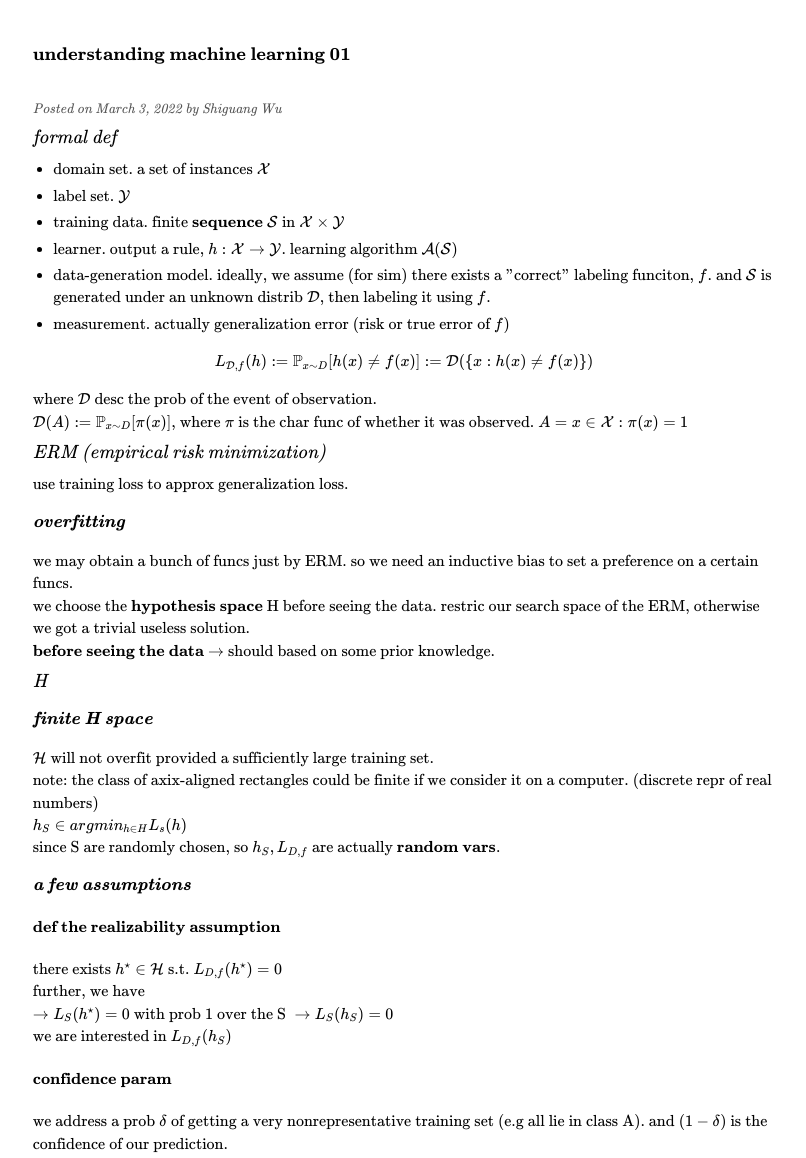
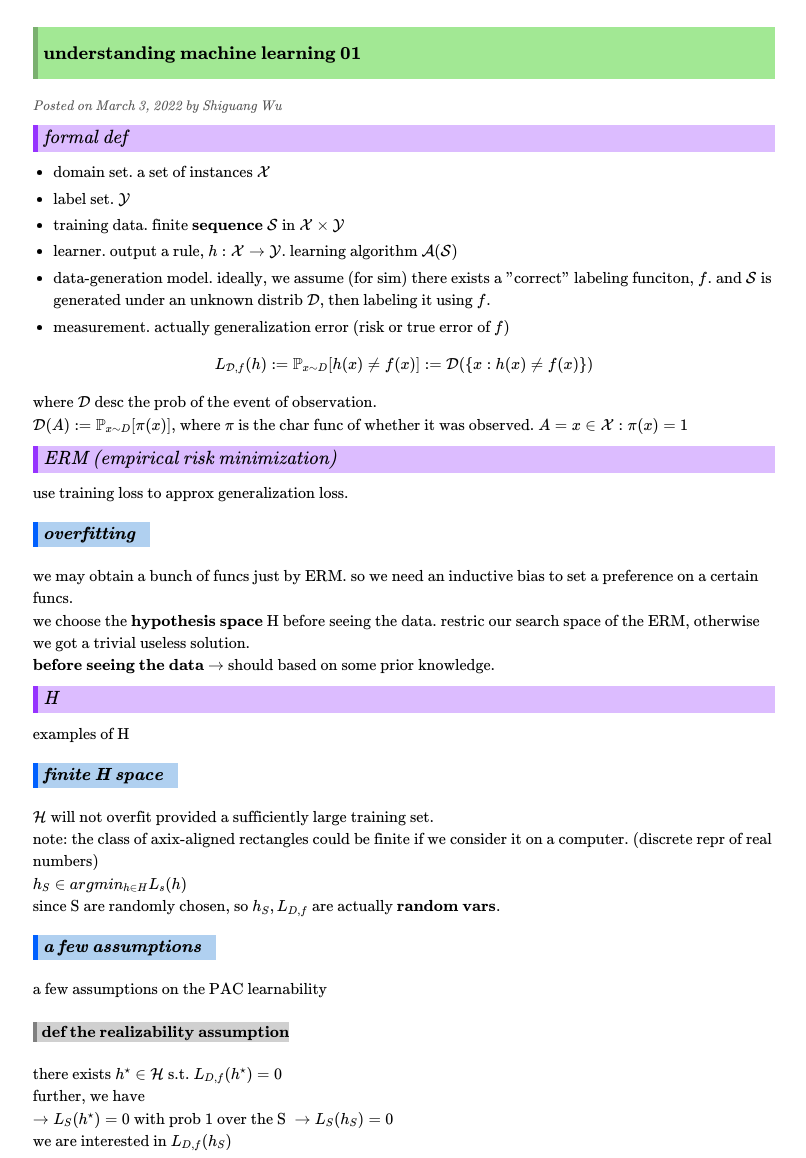
Before and after one commit to Furyton/my-little-notes, a plain HTML site: page docs/understanding-machine-learning-01.html in a window 1280 px wide. Shown: the part 53-1211 px from the top of the page, without its empty margins (236-1042 px from the left). Drawn offline with nearby package versions, Linux system fonts and the light colour scheme.

Commit message:
change style to highlight the titles add few words in UML-01

```diff
--- a/css/blog.css
+++ b/css/blog.css
@@ -31,46 +31,6 @@
   /* printing hide lame things*/
   @media print {
       .hide-on-print { display: none !important; }
-  }
-  .theorem-environment{
-    color: #000;
-    padding: 0 0;
-    margin: 0.6em 0;
-    font-style: italic;
-  }
-  .theorem-header {
-    font-weight: bold;
-    font-style: normal;
-  }
-  .theorem-header .index:before {
-    content: ' ';
-  }
-  .theorem-header .name:before {
-    content: ' (';
-  }
-  .theorem-header .name:after {
-    content: ')';
-  }
-  .theorem-header:after {
-    content: '.\2002\2002';
-  }
-  .theorem-header + p{
-      display:inline;
-  }
-  .Proof .type {
-    font-style: italic;
-    font-weight: normal;
-  }
-  .Proof {
-    padding: 0 0;
-    font-style: normal;
-    position: relative;
-  }
-  .Proof:after {
-    content: '◾️';
-    position: absolute;
-    right: -12px;
-    bottom: -2px;
   }
 
   table.postindex{
@@ -147,3 +107,61 @@
   nav ul li a {
       border: 0;
   }
+
+  h1 {
+    font-size: 1.15em;
+    line-height: 2.5em;
+    font-weight: bold;
+    margin: 0;
+    /* display:inline-block; */
+    padding:3px 15px;
+    /* margin-left:10px; */
+    background-color: #A2E894;
+    border-left: solid 0.3em #7AB06F;
+    padding-left: 0.3em;
+}
+
+h2 {
+    font-size: 1.2em;
+    font-style: italic;
+    font-weight: normal;
+    margin-top: 0.5em;
+    margin-bottom: 0.5em;
+    /* margin: 0; */
+    /* display:inline-block; */
+    padding:3px 15px;
+    /* margin-left:10px; */
+    background-color: #dcbcff;
+    border-left: solid 0.3em #9633ff;
+    padding-left: 0.3em;
+}
+h3 {
+    font-size: 1.1em;
+    font-style: italic;
+    font-weight: bold;
+    display:inline-block;
+    padding:3px 15px;
+    /* margin-left:10px; */
+    background-color: #b0d0f0;
+    border-left: solid 0.3em rgb(0,96,255);
+    padding-left: 0.3em;
+}
+/* You must be doing it wrong... if you use the following headings
+No one need more than 3 levels in a short article... */
+h4 {
+    font-size: 1em;
+
+    display:inline-block;
+    /* padding:3px 15px; */
+    /* margin-left:10px; */
+    background-color: #d0d0d0;
+    border-left: solid 0.3em rgb(128,128,128);
+    padding-left: 0.3em;
+}
+h5 {
+    font-size: 0.8em;
+
+    background-color: #f0b0b0;
+    border-left: solid 0.3em #f06060;
+    padding-left: 0.3em;
+}
--- a/docs/understanding-machine-learning-01.html
+++ b/docs/understanding-machine-learning-01.html
@@ -62,12 +62,14 @@ L_{\mathcal{D},f}(h):=\mathbb{P}_{x\sim D}[h(x)\neq f(x)]:=\mathcal{D}(\{x:h(x)\
 <p>we choose the <strong>hypothesis space</strong> H before seeing the data. restric our search space of the ERM, otherwise we got a trivial useless solution.</p>
 <p><strong>before seeing the data</strong> <span class="math inline">\(\rightarrow\)</span> should based on some prior knowledge.</p>
 <h2 id="h">H</h2>
+<p>examples of H</p>
 <h3 id="finite-h-space">finite H space</h3>
 <p><span class="math inline">\(\mathcal{H}\)</span> will not overfit provided a sufficiently large training set.</p>
 <p>note: the class of axix-aligned rectangles could be finite if we consider it on a computer. (discrete repr of real numbers)</p>
 <p><span class="math inline">\(h_S\in argmin_{h\in H}L_s(h)\)</span></p>
 <p>since S are randomly chosen, so <span class="math inline">\(h_S,L_{D,f}\)</span> are actually <strong>random vars</strong>.</p>
 <h3 id="a-few-assumptions">a few assumptions</h3>
+<p>a few assumptions on the PAC learnability</p>
 <h4 id="def-the-realizability-assumption"><strong>def</strong> the realizability assumption</h4>
 <p>there exists <span class="math inline">\(h^\star\in\mathcal{H}\)</span> s.t. <span class="math inline">\(L_{D,f}(h^\star)=0\)</span></p>
 <p>further, we have</p>
```
Also changed, not shown: docs/css/blog.css (+1 -1 lines), 1 other file.
